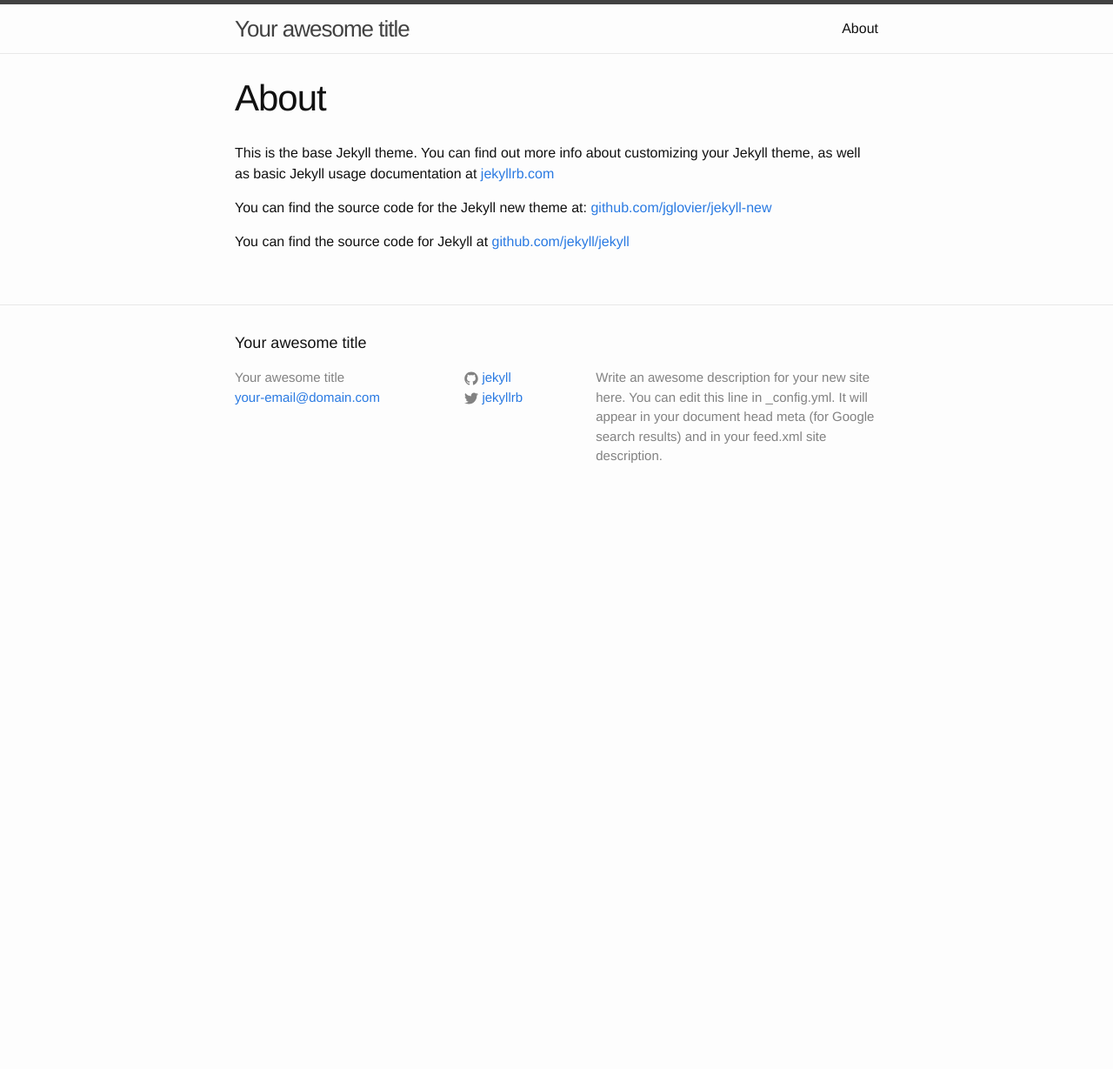
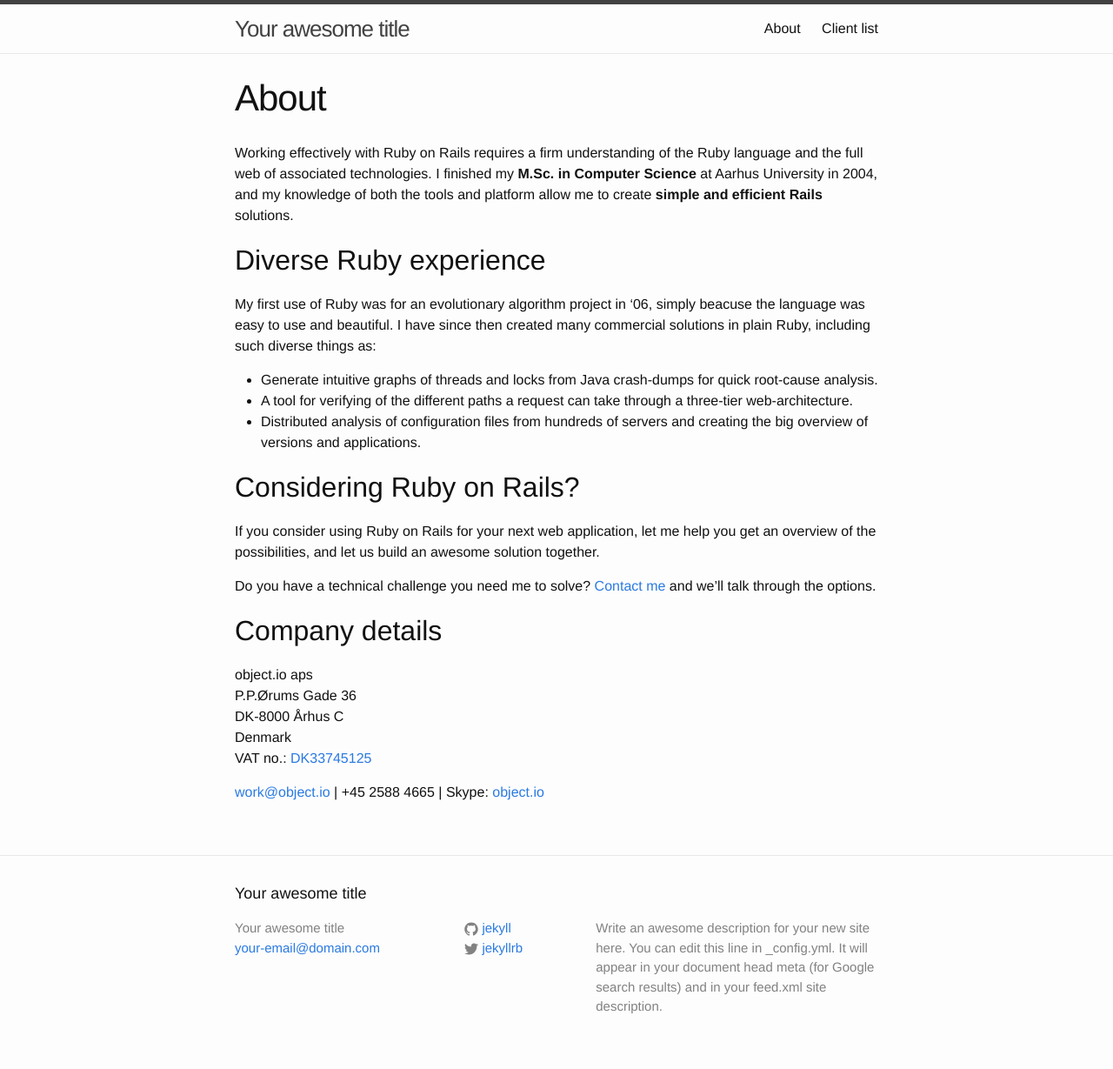
Before and after one commit to rud/rud.github.io, a Jekyll site: the page built from about.md, in a window 1280 px wide. Shown: the whole page at 87% size. Built offline with Jekyll 4.4.1, drawn with Linux system fonts in a browser that asks for light colours; before the commit the page ends 900 px from its top, so only the background shows below that.

Commit message:
Moving over a few of the static pages

```diff
--- a/about.md
+++ b/about.md
@@ -4,8 +4,30 @@ title: About
 permalink: /about/
 ---
 
-This is the base Jekyll theme. You can find out more info about customizing your Jekyll theme, as well as basic Jekyll usage documentation at [jekyllrb.com](http://jekyllrb.com/)
+Working effectively with Ruby on Rails requires a firm understanding of the Ruby language and the full web of associated technologies. I finished my **M.Sc. in Computer Science** at Aarhus University in 2004, and my knowledge of both the tools and platform allow me to create **simple and efficient Rails** solutions.
 
-You can find the source code for the Jekyll new theme at: [github.com/jglovier/jekyll-new](https://github.com/jglovier/jekyll-new)
+## Diverse Ruby experience
 
-You can find the source code for Jekyll at [github.com/jekyll/jekyll](https://github.com/jekyll/jekyll)
+My first use of Ruby was for an evolutionary algorithm project in '06, simply beacuse the language was easy to use and beautiful. I have since then created many commercial solutions in plain Ruby, including such diverse things as:
+
+ * Generate intuitive graphs of threads and locks from Java crash-dumps for quick root-cause analysis.
+ * A tool for verifying of the different paths a request can take through a three-tier web-architecture.
+ * Distributed analysis of configuration files from hundreds of servers and creating the big overview of versions and applications.
+
+## Considering Ruby on Rails?
+
+If you consider using Ruby on Rails for your next web application, let me help you get an overview of the possibilities, and let us build an awesome solution together.
+
+Do you have a technical challenge you need me to solve? <a href="{{ root_url }}/contact/">Contact me</a> and we'll talk through the options.
+
+## Company details
+
+object.io aps<br>
+P.P.Ørums Gade 36<br>
+DK-8000 Århus C<br>
+Denmark<br>
+VAT no.: [DK33745125](http://www.cvr.dk/Site/Forms/PublicService/DisplayCompany.aspx?cvrnr=33745125)
+
+[work@object.io](mailto:work@object.io) |
++45 2588 4665 |
+Skype: [object.io](skype:object.io)
```
Also changed, not shown: client-list.md (added, +27 -0 lines).
